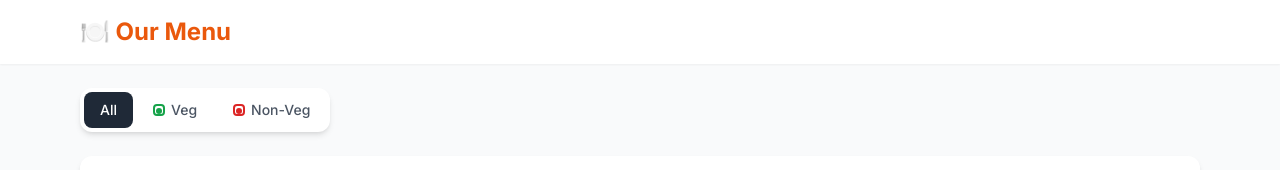
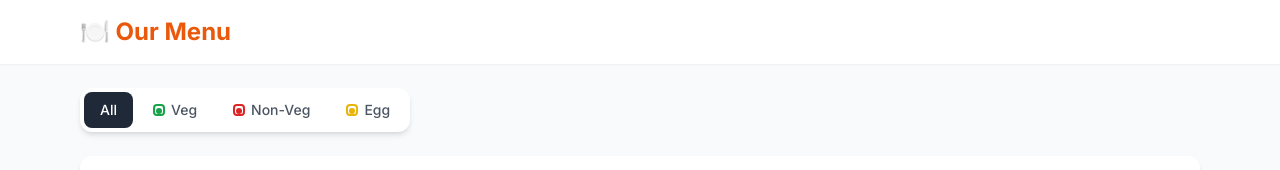
Before and after one commit to nexoventlabs-official/RestaruntBot, a React (Vite) app in the folder frontend/: page / in a window 1280 px wide. Shown: the top 170 px of the page. Built offline with nearby package versions, Linux system fonts and the light colour scheme; no server answers.

Commit message:
Add egg filter option to user menu

```diff
--- a/frontend/src/pages/UserMenu.jsx
+++ b/frontend/src/pages/UserMenu.jsx
@@ -117,6 +117,15 @@ export default function UserMenu() {
               <span className={`block w-1.5 h-1.5 rounded-full mx-auto mt-0.5 ${foodType === 'nonveg' ? 'bg-red-500' : 'bg-red-600'}`}></span>
             </span>
             Non-Veg
+          </button>
+          <button
+            onClick={() => setFoodType('egg')}
+            className={`px-4 py-2 rounded-lg text-sm font-medium transition-all flex items-center gap-1.5 ${foodType === 'egg' ? 'bg-yellow-500 text-white' : 'text-gray-600 hover:bg-gray-50'}`}
+          >
+            <span className={`w-3 h-3 rounded border-2 ${foodType === 'egg' ? 'border-white bg-white' : 'border-yellow-500'}`}>
+              <span className={`block w-1.5 h-1.5 rounded-full mx-auto mt-0.5 ${foodType === 'egg' ? 'bg-yellow-500' : 'bg-yellow-500'}`}></span>
+            </span>
+            Egg
           </button>
         </div>
 
```
